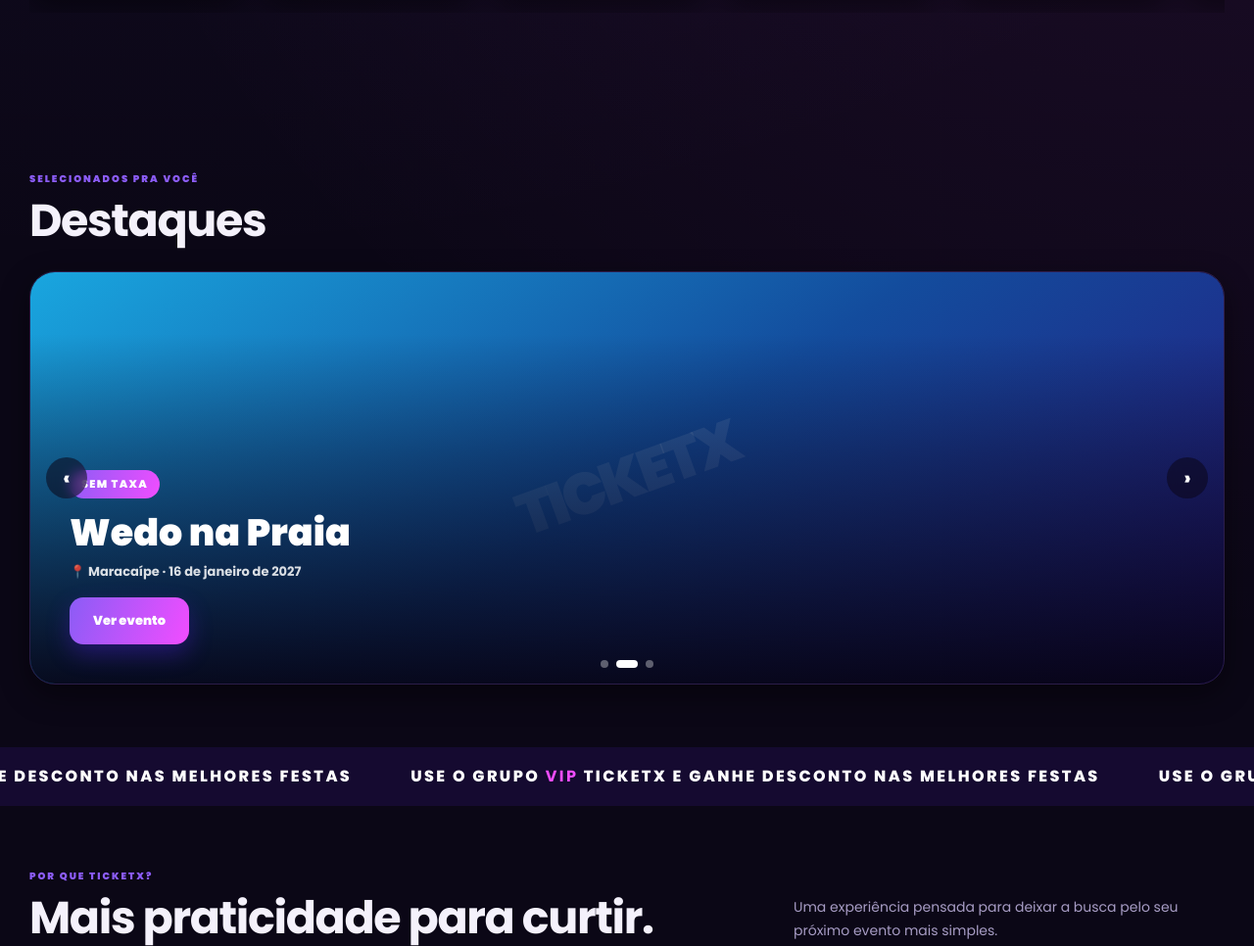
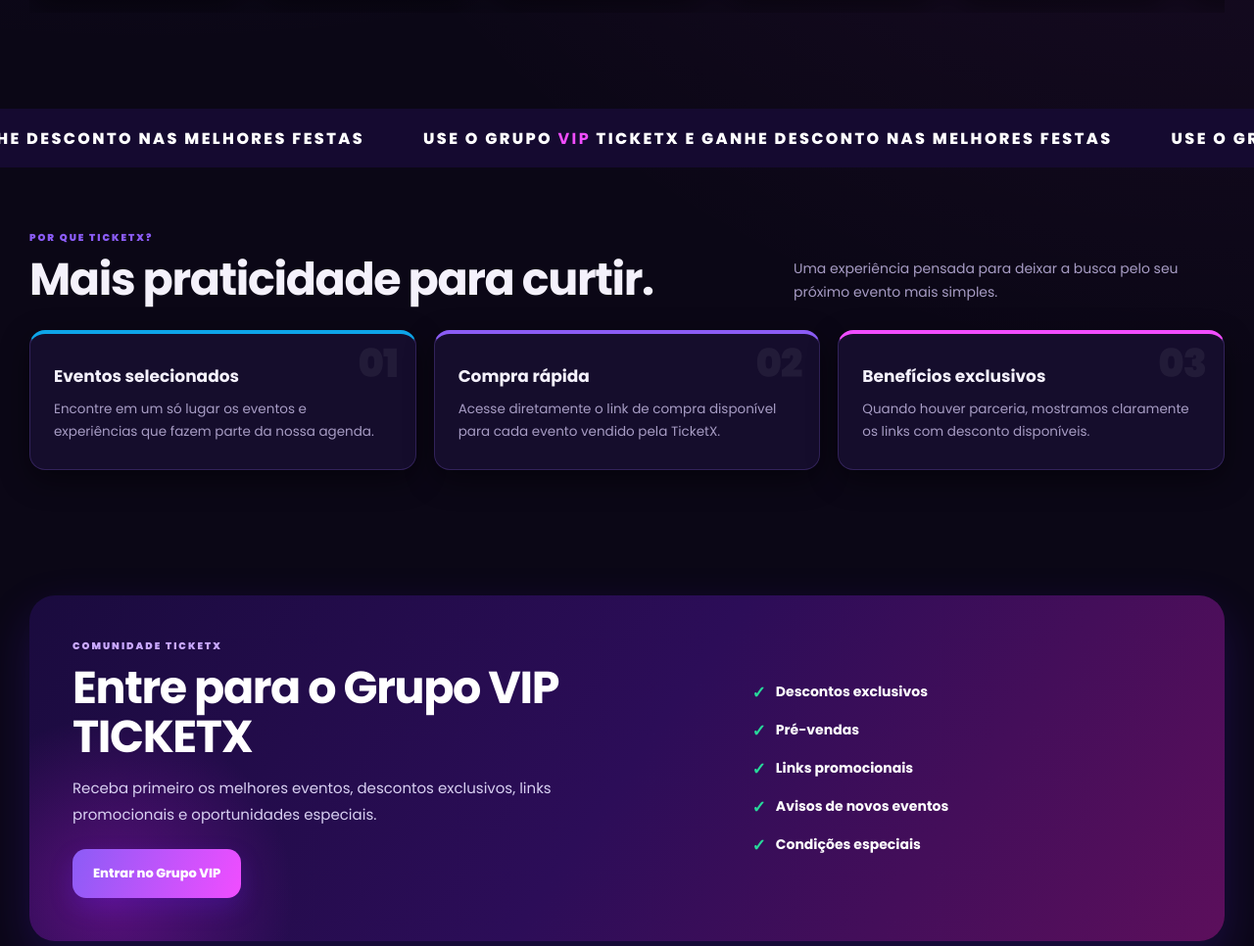
Before and after one commit to icarodev22/ticketx-site, a plain HTML site: page index.html in a window 1280 px wide. Shown: the part 1299-2265 px from the top of the page at 98% size. Drawn offline with Linux system fonts and the light colour scheme.

Commit message:
anterior

```diff
--- a/index.html
+++ b/index.html
@@ -303,7 +303,6 @@
   .benefit-grid{grid-template-columns:1fr}
   .vip-box{grid-template-columns:1fr;padding:32px}
   .footer-grid{grid-template-columns:1fr 1fr}
-  .destaque-slide{min-height:340px}
 }
 @media(max-width:560px){
   .wrap{width:min(100% - 28px,var(--max))}
@@ -318,37 +317,7 @@
   .footer-bottom{flex-direction:column;gap:6px}
   .agenda-top{flex-direction:column;align-items:flex-start;gap:14px}
   .float-insta{padding:12px 16px;font-size:12px;right:14px;bottom:14px}
-  .destaque-slide{min-height:300px}
-  .destaque-content{padding:22px 20px 26px}
-  .destaque-arrow{width:34px;height:34px;font-size:16px}
 }
-
-/* destaques */
-.destaques-carousel{position:relative;border-radius:26px;overflow:hidden;box-shadow:var(--shadow);border:1px solid var(--line)}
-.destaques-track{display:flex;transition:transform .5s ease}
-.destaque-slide{flex:none;width:100%;position:relative;min-height:420px;display:flex;align-items:flex-end}
-.destaque-slide a.destaque-link{position:absolute;inset:0;z-index:3;display:block}
-.destaque-bg{position:absolute;inset:0;z-index:0}
-.destaque-bg img{position:absolute;inset:0;width:100%;height:100%;object-fit:cover;z-index:1}
-.destaque-bg:before{content:"TICKETX";position:absolute;inset:0;display:flex;align-items:center;justify-content:center;font-size:60px;font-weight:900;letter-spacing:-4px;color:rgba(255,255,255,.10);transform:rotate(-20deg)}
-.destaque-overlay{position:absolute;inset:0;z-index:2;background:linear-gradient(0deg,rgba(6,3,18,.92),rgba(6,3,18,.35) 55%,transparent 85%)}
-.destaque-content{position:relative;z-index:2;padding:34px 40px 40px;max-width:560px;pointer-events:none}
-.destaque-kicker{display:inline-block;font-size:11px;font-weight:900;letter-spacing:.12em;text-transform:uppercase;color:#fff;background:linear-gradient(110deg,var(--purple),var(--mag));padding:6px 12px;border-radius:999px;margin-bottom:14px}
-.destaque-content h3{font-size:clamp(24px,3.4vw,38px);font-weight:900;color:#fff;line-height:1.08;margin-bottom:10px}
-.destaque-meta{color:rgba(255,255,255,.85);font-size:13px;font-weight:700;margin-bottom:16px}
-.destaque-cta{position:relative;z-index:4;display:inline-flex;align-items:center;gap:8px;padding:14px 24px;border-radius:14px;font-size:13px;font-weight:900;color:#fff;background:linear-gradient(110deg,var(--purple),var(--mag));box-shadow:0 10px 24px rgba(98,33,255,.30);pointer-events:auto}
-.destaque-arrow{
-  position:absolute;top:50%;transform:translateY(-50%);z-index:5;
-  width:42px;height:42px;border-radius:50%;border:0;cursor:pointer;
-  background:rgba(11,7,22,.55);color:#fff;font-size:20px;font-weight:900;
-  display:grid;place-items:center;backdrop-filter:blur(6px);transition:.2s;
-}
-.destaque-arrow:hover{background:linear-gradient(110deg,var(--purple),var(--mag))}
-.destaque-arrow.prev{left:16px}
-.destaque-arrow.next{right:16px}
-.destaque-dots{position:absolute;bottom:16px;left:50%;transform:translateX(-50%);z-index:5;display:flex;gap:8px}
-.destaque-dots button{width:8px;height:8px;border-radius:999px;border:0;background:rgba(255,255,255,.35);cursor:pointer;padding:0;transition:.2s}
-.destaque-dots button.active{width:22px;background:#fff}
 
 /* loader */
 #pageLoader{
@@ -425,23 +394,6 @@
       </div>
       <div id="catNav" class="cat-nav"></div>
       <div id="shelvesHome"></div>
-    </div>
-  </section>
-
-  <section id="destaques">
-    <div class="wrap">
-      <div class="section-head">
-        <div>
-          <div class="kicker">Selecionados pra você</div>
-          <h2>Destaques</h2>
-        </div>
-      </div>
-      <div class="destaques-carousel">
-        <button class="destaque-arrow prev" aria-label="Anterior" onclick="destaqueNav(-1)">‹</button>
-        <div class="destaques-track" id="destaquesTrack"></div>
-        <button class="destaque-arrow next" aria-label="Próximo" onclick="destaqueNav(1)">›</button>
-        <div class="destaque-dots" id="destaquesDots"></div>
-      </div>
     </div>
   </section>
 
@@ -719,73 +671,6 @@
   row.scrollBy({left: dir * Math.round(row.clientWidth * 0.85), behavior:'smooth'});
 }
 
-/* -----------------------------------------------------------
-   DESTAQUES — carrossel com 3 eventos selecionados
-   Para trocar os destaques, edite a lista DESTAQUES_SLUGS abaixo
------------------------------------------------------------- */
-const DESTAQUES_SLUGS = ['carvalheira-na-ladeira', 'wedo-na-praia', 'bikini-memories'];
-let destaqueIndex = 0;
-
-function renderDestaques(){
-  const track = document.getElementById('destaquesTrack');
-  const dots = document.getElementById('destaquesDots');
-  if(!track || !dots) return;
-
-  const list = DESTAQUES_SLUGS
-    .map(slug => events.find(e => e.slug === slug))
-    .filter(Boolean);
-
-  track.innerHTML = list.map(ev => {
-    const badge = ev.offer
-      ? `<span class="destaque-kicker">${ev.offer}</span>`
-      : `<span class="destaque-kicker">SEM TAXA</span>`;
-    return `
-      <div class="destaque-slide">
-        <a class="destaque-link" target="_blank" rel="noopener" href="${ev.url}" aria-label="${ev.name}"></a>
-        <div class="destaque-bg ${ev.fallbackClass}">
-          <img src="assets/events/${ev.slug}-destaque.jpeg" alt="${ev.name}" onerror="this.remove()">
-        </div>
-        <div class="destaque-overlay"></div>
-        <div class="destaque-content">
-          ${badge}
-          <h3>${ev.name}</h3>
-          <div class="destaque-meta">📍 ${ev.place} · ${ev.dateFull}</div>
-          <a class="destaque-cta" target="_blank" rel="noopener" href="${ev.url}">Ver evento</a>
-        </div>
-      </div>`;
-  }).join('');
-
-  dots.innerHTML = list.map((_, i) =>
-    `<button aria-label="Ir para destaque ${i+1}" onclick="goToDestaque(${i})"></button>`
-  ).join('');
-
-  updateDestaqueUI();
-}
-
-function updateDestaqueUI(){
-  const track = document.getElementById('destaquesTrack');
-  const total = track.children.length;
-  if(!total) return;
-  destaqueIndex = (destaqueIndex + total) % total;
-  track.style.transform = `translateX(-${destaqueIndex * 100}%)`;
-  document.querySelectorAll('#destaquesDots button').forEach((dot, i)=>{
-    dot.classList.toggle('active', i === destaqueIndex);
-  });
-}
-
-function destaqueNav(dir){
-  destaqueIndex += dir;
-  updateDestaqueUI();
-}
-
-function goToDestaque(i){
-  destaqueIndex = i;
-  updateDestaqueUI();
-}
-
-renderDestaques();
-setInterval(()=>destaqueNav(1), 6000);
-
 renderShelves('shelvesHome');
 renderShelves('shelvesFull');
 renderCatNav('catNav', 'shelvesHome');
```
Also changed, not shown: assets/events/bikini-memories-destaque1.jpg (deleted).
